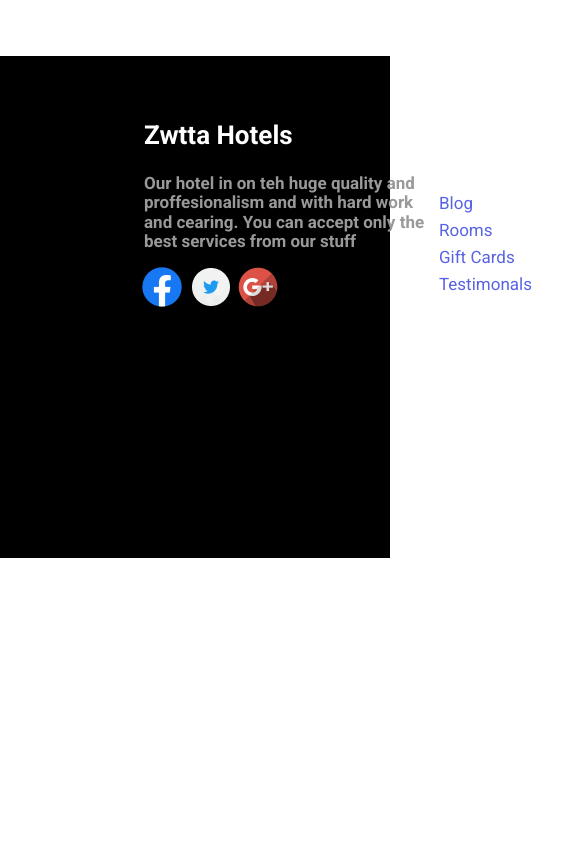
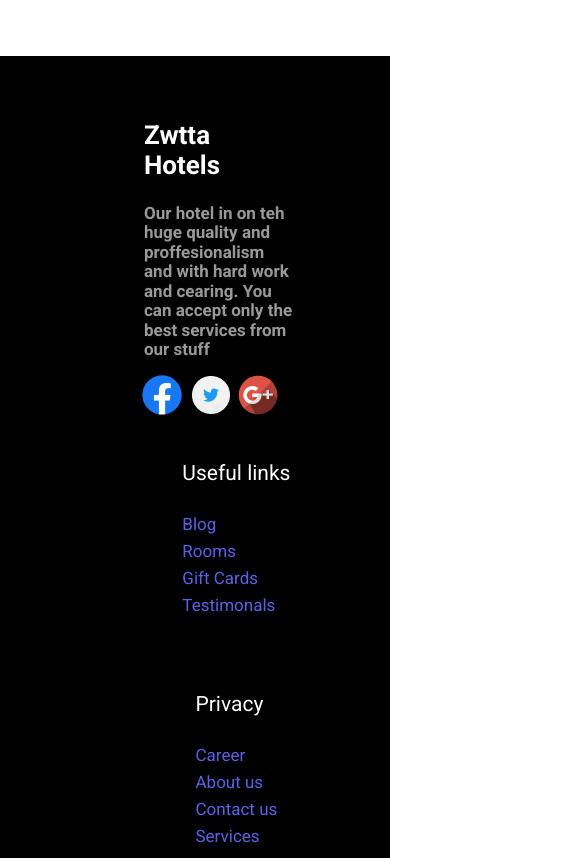
Before and after one commit to Nini-Absandze/Nini-Absandze-assignment-9, a plain HTML site: page index.html in a window 390 px wide. Shown: the part 1082-1940 px from the top of the page, 585 px wide, since content can reach past the window. Before the commit the page ends 1640 px from the top, so only its background shows below. Drawn offline with Linux system fonts and the light colour scheme.

Commit message:
responsive for footer

```diff
--- a/styles/media.css
+++ b/styles/media.css
@@ -88,3 +88,56 @@
         width: 150px;
     }
   }
+
+
+  @media only screen and (max-width: 1150px) {
+
+
+    .flex {
+        flex-direction: column;
+    }
+
+    .left {
+        margin-bottom: 45px;
+    }
+
+    .right {
+        margin-left: 144px;
+    }
+  }
+
+
+  @media only screen and (max-width: 700px) {
+    .right {
+        flex-direction: column;
+        gap : 70px;
+    }
+
+
+    .flex {
+        justify-content: flex-start;
+        align-items: flex-start;
+    }
+  }
+
+
+
+  @media only screen and (max-width: 450px) {
+    h3 {
+        width: 80px;
+    }
+
+    h4 {
+        width: 150px;
+    }
+  }
+
+  @media only screen and (max-width: 300px) {
+    h3 {
+        width: 50px;
+    }
+
+    h4 {
+        width: 100px;
+    }
+  }
--- a/styles/styles.css
+++ b/styles/styles.css
@@ -39,7 +39,7 @@ h1 {
 
 .flex {
     display: flex;
-    justify-content: space-evenly;
+    justify-content: space-between;
     align-items: flex-start;
 }
 
@@ -51,7 +51,6 @@ h1 {
 }
 
 footer {
-    height: 372px;
     width: 100%;
     background-color: #000000;
     margin-top: 39px;
@@ -93,7 +92,7 @@ h4 {
     display: flex;
     align-items: center;
     gap: 125px;
-
+    margin-right: 60px;
 }
 
 h2 {
```
